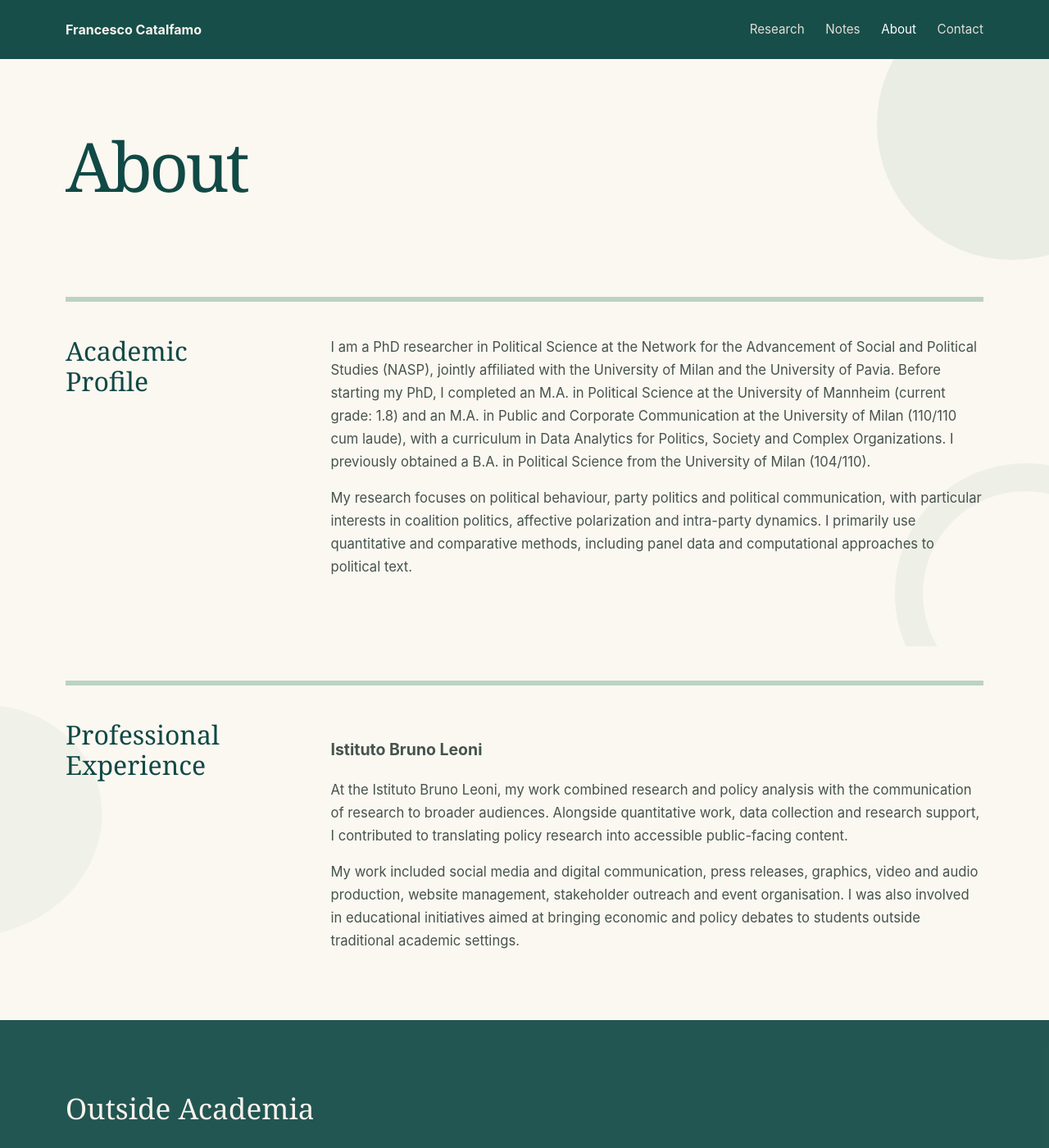
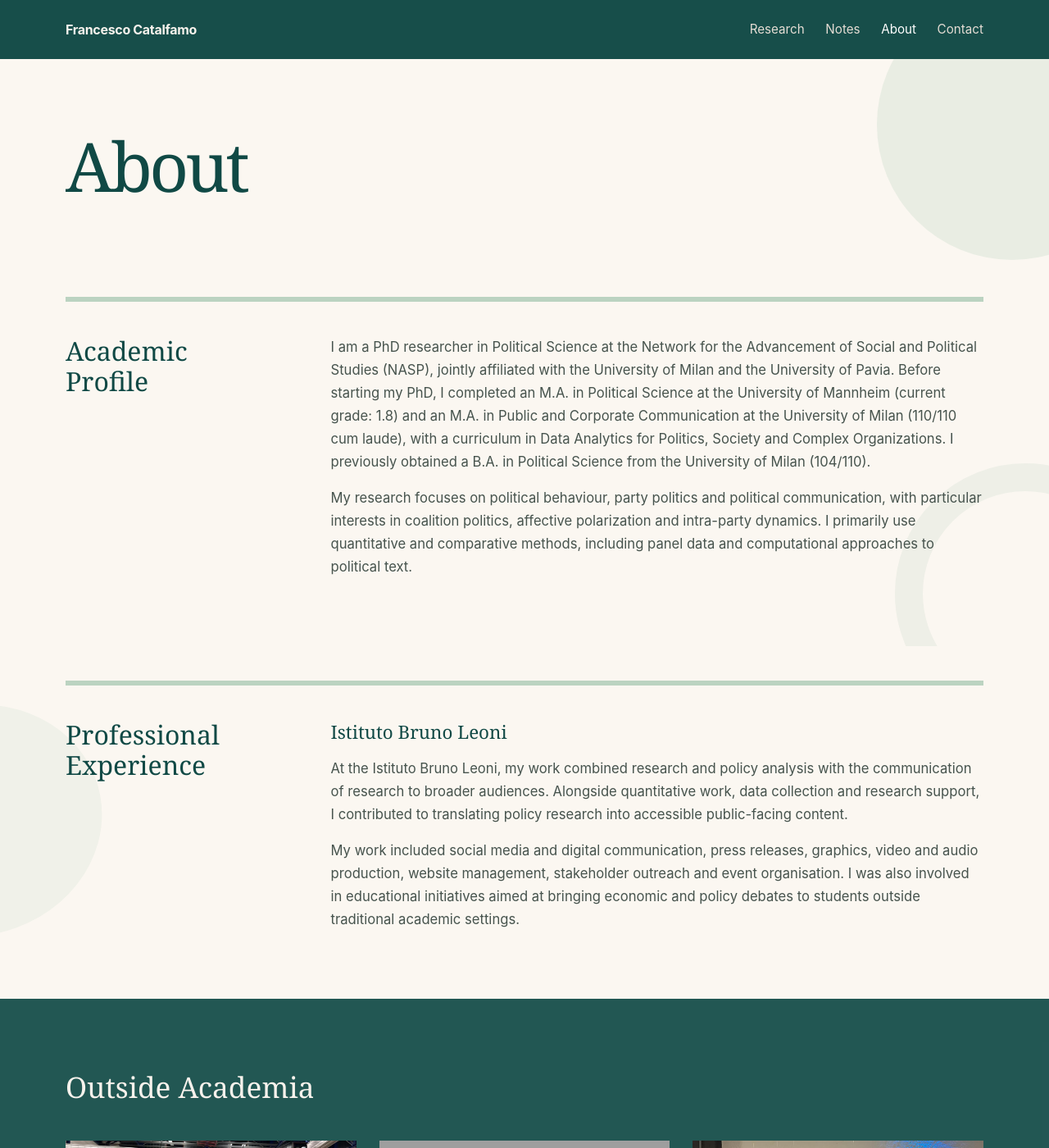
Before and after one commit to FCatalfamo/FCatalfamo.github.io, a Jekyll site: the page built from about/index.html, in a window 1280 px wide and 1400 px high. Shown: the whole window at 82% size. Built offline with Jekyll 4.4.1, drawn with Linux system fonts in a browser that asks for light colours; grey boxes are pictures that could not be loaded.

Commit message:
Update index.html

```diff
--- a/about/index.html
+++ b/about/index.html
@@ -61,6 +61,11 @@
         }
 
 
+        html {
+            scroll-behavior: smooth;
+        }
+
+
         body {
 
             margin: 0;
@@ -76,7 +81,7 @@
 
             color: var(--ink);
 
-            background: var(--ivory);
+            background: #ffffff;
 
             line-height: 1.68;
 
@@ -105,7 +110,9 @@
 
 
 
-        /* HEADER */
+        /* ======================================
+           HEADER
+        ====================================== */
 
 
         .site-header {
@@ -142,6 +149,8 @@
 
             font-weight: 700;
 
+            letter-spacing: -0.02em;
+
             color: var(--light-text);
 
         }
@@ -150,6 +159,8 @@
         .nav-links {
 
             display: flex;
+
+            align-items: center;
 
             gap: 1.6rem;
 
@@ -161,6 +172,8 @@
         .nav-links a {
 
             color: var(--light-muted);
+
+            transition: color 0.18s ease;
 
         }
 
@@ -174,7 +187,9 @@
 
 
 
-        /* HERO */
+        /* ======================================
+           HERO
+        ====================================== */
 
 
         .about-hero {
@@ -184,6 +199,8 @@
             overflow: hidden;
 
             padding: 90px 0 78px;
+
+            background: var(--ivory);
 
         }
 
@@ -251,6 +270,8 @@
             overflow: hidden;
 
             padding: 42px 0 82px;
+
+            background: var(--ivory);
 
         }
 
@@ -320,8 +341,30 @@
         }
 
 
+        .section-copy h3 {
 
-        /* ACADEMIC */
+            font-family:
+                Georgia,
+                "Times New Roman",
+                serif;
+
+            color: var(--petrol-dark);
+
+            font-size: 1.4rem;
+
+            line-height: 1.3;
+
+            font-weight: 500;
+
+            margin: 0 0 15px;
+
+        }
+
+
+
+        /* ======================================
+           ACADEMIC
+        ====================================== */
 
 
         .academic-section::after {
@@ -346,7 +389,9 @@
 
 
 
-        /* PROFESSIONAL */
+        /* ======================================
+           PROFESSIONAL
+        ====================================== */
 
 
         .professional-section::before {
@@ -411,6 +458,8 @@
             font-weight: 500;
 
             margin: 0 0 36px;
+
+            color: var(--light-text);
 
         }
 
@@ -476,12 +525,16 @@
 
 
 
-        /* MORE */
+        /* ======================================
+           MORE
+        ====================================== */
 
 
         .more-section {
 
             padding: 72px 0 84px;
+
+            background: var(--ivory);
 
         }
 
@@ -527,6 +580,10 @@
 
             color: var(--ink);
 
+            transition:
+                color 0.18s ease,
+                padding 0.18s ease;
+
         }
 
 
@@ -534,11 +591,17 @@
 
             color: var(--petrol);
 
+            padding-left: 8px;
+
+            padding-right: 8px;
+
         }
 
 
 
-        /* FOOTER */
+        /* ======================================
+           FOOTER
+        ====================================== */
 
 
         .site-footer {
@@ -611,12 +685,42 @@
 
                 flex-wrap: wrap;
 
+                gap: 12px;
+
             }
 
 
             .about-hero {
 
                 padding: 62px 0 52px;
+
+            }
+
+
+            .about-section {
+
+                padding: 34px 0 60px;
+
+            }
+
+
+            .section-accent {
+
+                margin-bottom: 32px;
+
+            }
+
+
+            .outside-section {
+
+                padding: 60px 0;
+
+            }
+
+
+            .more-section {
+
+                padding: 58px 0 68px;
 
             }
 
@@ -632,15 +736,28 @@
 <body>
 
 
+    <!-- ======================================
+         HEADER
+    ====================================== -->
+
+
     <header class="site-header">
 
         <div class="container navbar">
 
-            <a class="site-name" href="/">
+
+            <a
+                class="site-name"
+                href="/"
+            >
                 Francesco Catalfamo
             </a>
 
-            <nav class="nav-links">
+
+            <nav
+                class="nav-links"
+                aria-label="Main navigation"
+            >
 
                 <a href="/research/">
                     Research
@@ -650,7 +767,10 @@
                     Notes
                 </a>
 
-                <a href="/about/" class="active">
+                <a
+                    href="/about/"
+                    class="active"
+                >
                     About
                 </a>
 
@@ -660,6 +780,7 @@
 
             </nav>
 
+
         </div>
 
     </header>
@@ -699,6 +830,7 @@
 
                 <div class="about-grid">
 
+
                     <h2 class="section-title">
                         Academic Profile
                     </h2>
@@ -706,7 +838,9 @@
 
                     <div class="section-copy">
 
+
                         <p>
+
                             I am a PhD researcher in Political Science at the
                             Network for the Advancement of Social and Political Studies (NASP),
                             jointly affiliated with the University of Milan and the University
@@ -717,17 +851,23 @@
                             for Politics, Society and Complex Organizations. I previously
                             obtained a B.A. in Political Science from the University of Milan
                             (104/110).
+
                         </p>
 
+
                         <p>
+
                             My research focuses on political behaviour, party politics and
                             political communication, with particular interests in coalition
                             politics, affective polarization and intra-party dynamics.
                             I primarily use quantitative and comparative methods, including
                             panel data and computational approaches to political text.
+
                         </p>
 
+
                     </div>
+
 
                 </div>
 
@@ -749,6 +894,7 @@
 
                 <div class="about-grid">
 
+
                     <h2 class="section-title">
                         Professional Experience
                     </h2>
@@ -756,28 +902,37 @@
 
                     <div class="section-copy">
 
+
                         <h3>
                             Istituto Bruno Leoni
                         </h3>
 
+
                         <p>
+
                             At the Istituto Bruno Leoni, my work combined research and
                             policy analysis with the communication of research to broader
                             audiences. Alongside quantitative work, data collection and
                             research support, I contributed to translating policy research
                             into accessible public-facing content.
+
                         </p>
 
+
                         <p>
+
                             My work included social media and digital communication,
                             press releases, graphics, video and audio production,
                             website management, stakeholder outreach and event organisation.
                             I was also involved in educational initiatives aimed at bringing
                             economic and policy debates to students outside traditional
                             academic settings.
+
                         </p>
 
+
                     </div>
+
 
                 </div>
 
@@ -803,31 +964,42 @@
 
                     <div class="outside-card">
 
+
                         <img
                             class="outside-media"
                             src="/assets/images/about/volleyball.jpg"
                             alt="Volleyball"
                         >
 
+
                         <h3>
                             Volleyball
                         </h3>
 
+
                     </div>
+
+
 
 
                     <div class="outside-card">
 
+
                         <div id="travel-map"></div>
+
 
                         <h3>
                             Travel &amp; Outdoors
                         </h3>
 
+
                     </div>
 
 
+
+
                     <div class="outside-card">
+
 
                         <img
                             class="outside-media"
@@ -835,14 +1007,17 @@
                             alt="Beer and friends"
                         >
 
+
                         <h3>
                             Beer &amp; Friends
                         </h3>
+
 
                     </div>
 
 
                 </div>
+
 
             </div>
 
@@ -869,39 +1050,74 @@
                         target="_blank"
                         rel="noopener"
                     >
-                        <span>Curriculum Vitae</span>
-                        <span>→</span>
+
+                        <span>
+                            Curriculum Vitae
+                        </span>
+
+                        <span>
+                            →
+                        </span>
+
                     </a>
+
+
 
 
                     <a
                         class="more-row"
                         href="/research/"
                     >
-                        <span>Research</span>
-                        <span>→</span>
+
+                        <span>
+                            Research
+                        </span>
+
+                        <span>
+                            →
+                        </span>
+
                     </a>
+
+
 
 
                     <a
                         class="more-row"
                         href="/notes/"
                     >
-                        <span>Notes</span>
-                        <span>→</span>
+
+                        <span>
+                            Notes
+                        </span>
+
+                        <span>
+                            →
+                        </span>
+
                     </a>
+
+
 
 
                     <a
                         class="more-row"
                         href="/contact/"
                     >
-                        <span>Contact</span>
-                        <span>→</span>
+
+                        <span>
+                            Contact
+                        </span>
+
+                        <span>
+                            →
+                        </span>
+
                     </a>
 
 
                 </div>
+
 
             </div>
 
@@ -963,9 +1192,10 @@
 
                 const bounds = [];
 
+
                 places.forEach(place => {
 
-                    const marker =
+
                     L.circleMarker(
                         [place.lat, place.lng],
                         {
@@ -979,7 +1209,11 @@
                     .addTo(map)
                     .bindPopup(place.name);
 
-                    bounds.push([place.lat, place.lng]);
+
+                    bounds.push(
+                        [place.lat, place.lng]
+                    );
+
 
                 });
 
@@ -995,6 +1229,7 @@
 
                 }
 
+
             });
 
 
```
Also changed, not shown: other parts of about/index.html (+57 -2 lines). Lines whose indentation alone changed are shown as unchanged.
